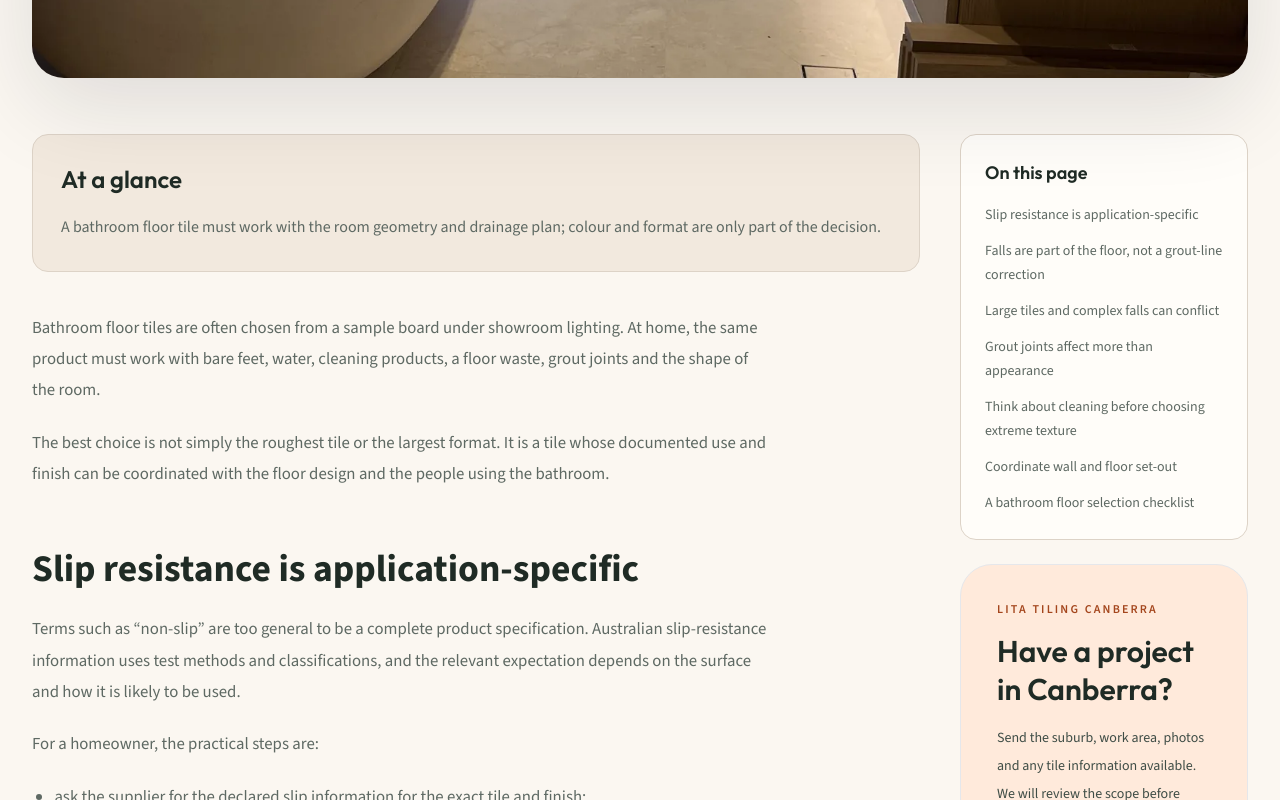
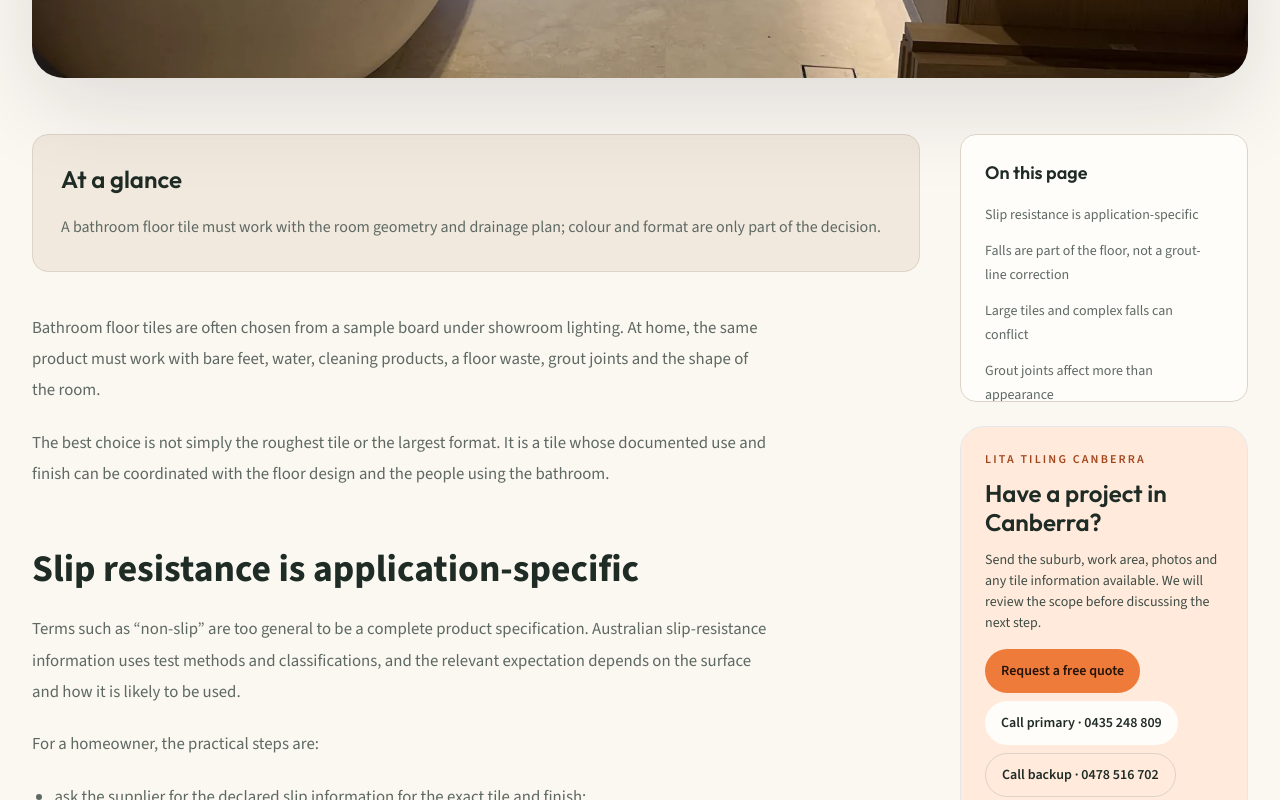
Before and after one commit to chappiewuzefan/litatiling, a Next.js app: page /en/guides/bathroom-floor-tiles in a window 1280 px wide. Shown: the part 1080-1880 px from the top of the page. Built offline with nearby package versions, Linux system fonts and the light colour scheme; no server answers.

Commit message:
Keep guide sidebar visible without overlap

```diff
--- a/src/app/[locale]/guides/[slug]/page.tsx
+++ b/src/app/[locale]/guides/[slug]/page.tsx
@@ -199,7 +199,7 @@ export default async function GuideDetailPage({ params }: PageProps) {
                 </ol>
               </section>
             </div>
-            <div className="guide-sidebar space-y-6">
+            <div className="guide-sidebar">
               <nav
                 aria-label={labels.contents}
                 className="rounded-2xl border border-[var(--line)] bg-[var(--surface)] p-6"
--- a/src/app/globals.css
+++ b/src/app/globals.css
@@ -279,10 +279,68 @@ textarea {
   background: var(--surface) !important;
 }
 
-@media (min-width: 1024px) and (min-height: 1100px) {
+@media (min-width: 1024px) {
   .guide-sidebar {
+    align-self: start;
+    display: grid;
+    grid-template-rows: minmax(0, 1fr) auto;
+    gap: 1.5rem;
+    max-height: calc(100dvh - 7rem);
     position: sticky;
-    top: 7rem;
+    top: 5.5rem;
+  }
+
+  .guide-sidebar > nav {
+    min-height: 0;
+    overflow-y: auto;
+    overscroll-behavior: contain;
+    scrollbar-color: var(--line) transparent;
+    scrollbar-gutter: stable;
+    scrollbar-width: thin;
+  }
+
+  .guide-sidebar > aside {
+    border-radius: 1.5rem;
+    padding: 1.5rem;
+  }
+
+  .guide-sidebar > aside > h2 {
+    margin-top: 0.75rem;
+    font-size: 1.5rem;
+    line-height: 1.2;
+  }
+
+  .guide-sidebar > aside > h2 + p {
+    margin-top: 0.75rem;
+    line-height: 1.5;
+  }
+
+  .guide-sidebar > aside > div {
+    gap: 0.5rem;
+    margin-top: 1rem;
+  }
+
+  .guide-sidebar > aside > div > a {
+    padding: 0.625rem 1rem;
+  }
+}
+
+@media (min-width: 1024px) and (max-height: 599px) {
+  .guide-sidebar {
+    display: block;
+    overflow-y: auto;
+    overscroll-behavior: contain;
+    scrollbar-color: var(--line) transparent;
+    scrollbar-gutter: stable;
+    scrollbar-width: thin;
+  }
+
+  .guide-sidebar > nav {
+    overflow: visible;
+  }
+
+  .guide-sidebar > aside {
+    margin-top: 1.5rem;
   }
 }
 
```
Also changed, not shown: 1 other file (tests, documents, lock files or other folders).
